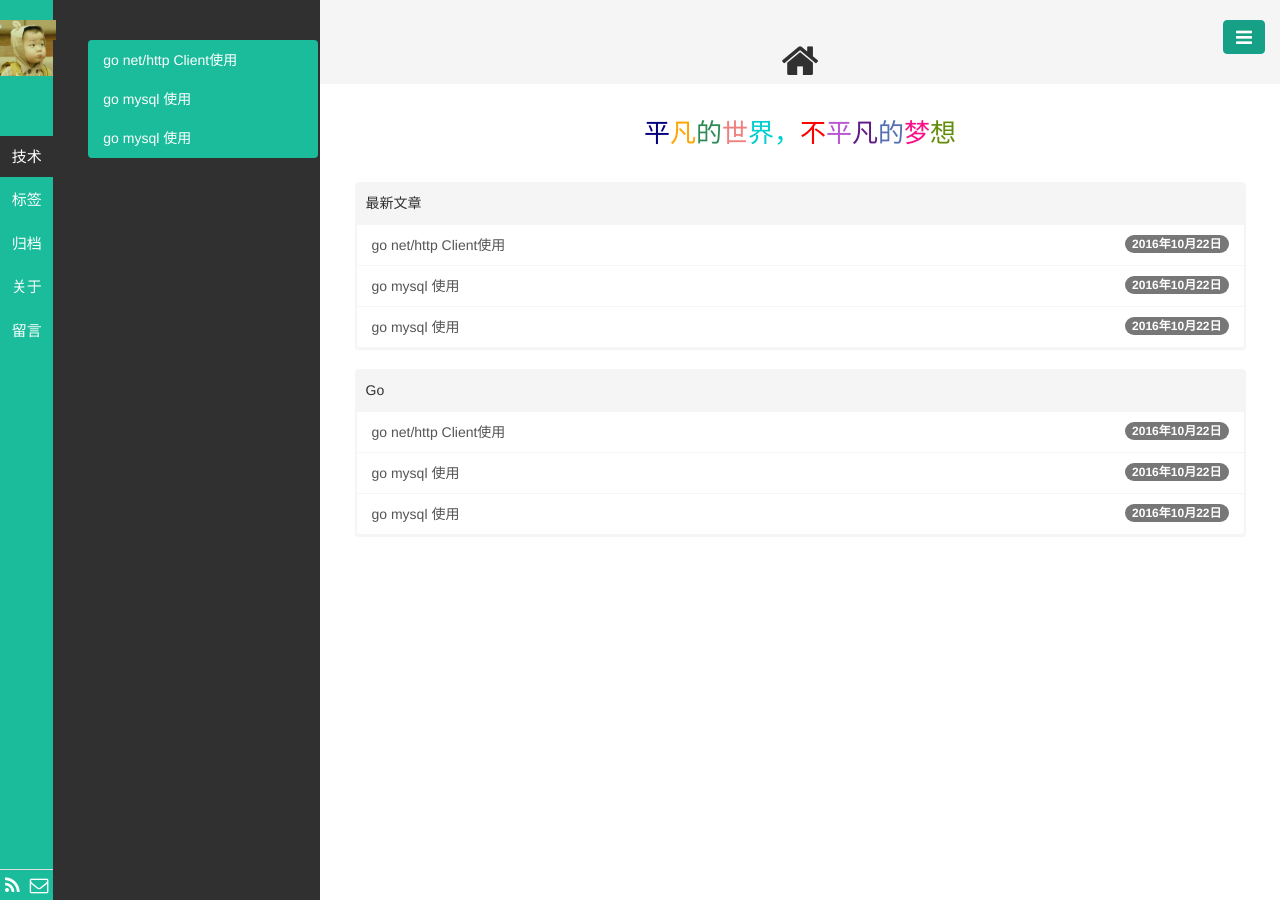
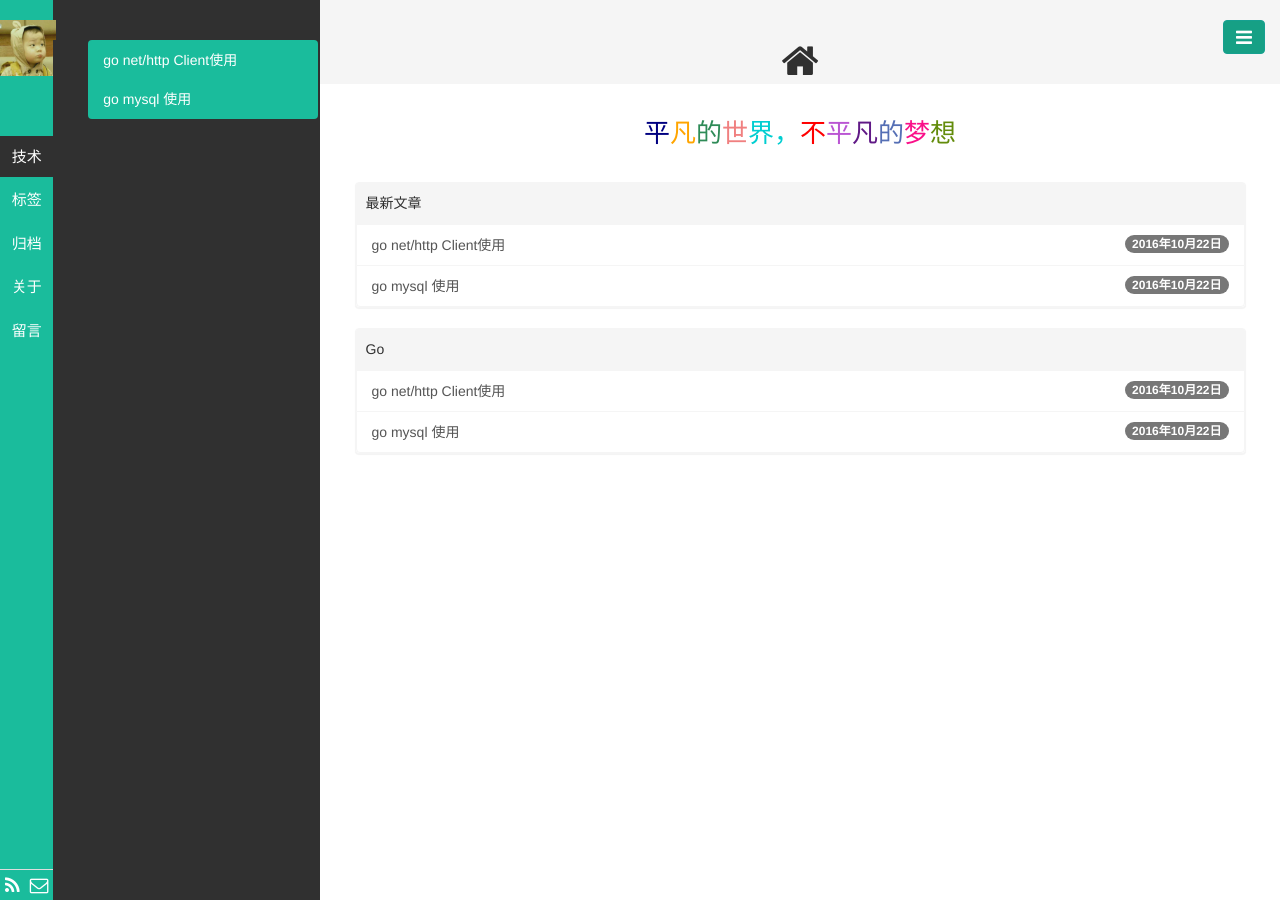
Before and after one commit to duyanghao/duyanghao.github.io, a Jekyll site: the page built from index.html, in a window 1280 px wide. Built offline with Jekyll 4.4.1, drawn with Linux system fonts in a browser that asks for light colours; the list of posts is cut into pages by our own code; some of the changed lines change nothing that is shown.

Commit message:
Update 2016-10-22-go-mysql
Signed-off-by: duyanghao <1294057873@qq.com>

````diff
--- a/_posts/技术/2016-10-22-go-mysql-test.md
+++ /dev/null
@@ -1,28 +0,0 @@
----
-layout: post
-title: go mysql 使用
-category: 技术
-tags: Go
-keywords:
-description:
----
-go mysql 使用总结
-
-### 前言
-关系数据库是企业使用较多的数据库类型，因此Go集成了SQL的[接口](https://golang.org/pkg/database/sql/)，但是该接口必须与某种关系数据库[驱动](https://golang.org/s/sqldrivers)结合起来使用，如下：
-
->Package sql provides a generic interface around SQL (or SQL-like) databases.The sql package must be used in conjunction with a database driver. See https://golang.org/s/sqldrivers for a list of drivers.For more usage examples, see the wiki page at https://golang.org/s/sqlwiki.
-
-由于Mysql是企业使用较多的开源关系数据库，所以这里主要总结一下工作中对Golang Mysql的使用。
-
-### [使用](https://golang.org/s/sqlwiki)
-这里以[go-sql-driver/mysql](https://github.com/go-sql-driver/mysql/)驱动作为例子，详细介绍工作中通常会关注的问题：
-**Open与Ping**
-```
-func Open(driverName, dataSourceName string) (*DB, error)
-```
->
-Where driver specifies a database driver and dataSourceName specifies database-specific connection information such as database name and authentication credentials.
-
->
-Open may just validate its arguments without creating a connection to the database. To verify that the data source name is valid, call Ping.
````
Also changed, not shown: _posts/技术/2016-10-22-go-mysql.md (+6 -0 lines).
